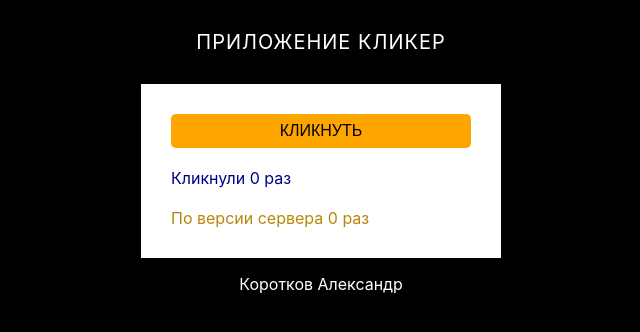
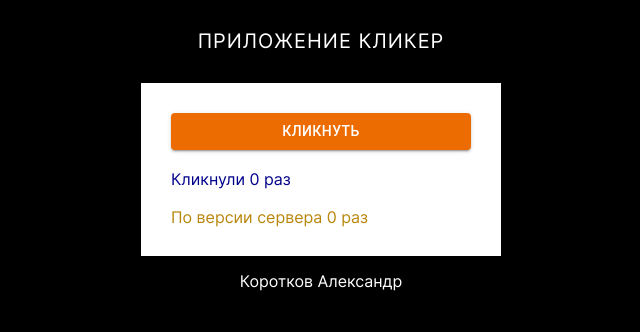
Before and after one commit to alkorotkovv/click, a React (Create React App) app: page / in a window 1280 px wide. Shown: the top 332 px of the page, without its empty margins (319-959 px from the left). Built offline with nearby package versions, Linux system fonts and the light colour scheme.

Commit message:
button from material ui

```diff
--- a/package.json
+++ b/package.json
@@ -4,6 +4,9 @@
   "version": "0.1.0",
   "private": true,
   "dependencies": {
+    "@emotion/react": "^11.11.1",
+    "@emotion/styled": "^11.11.0",
+    "@mui/material": "^5.14.8",
     "@testing-library/jest-dom": "^5.17.0",
     "@testing-library/react": "^13.4.0",
     "@testing-library/user-event": "^13.5.0",
--- a/src/components/Answer/Answer.scss
+++ b/src/components/Answer/Answer.scss
@@ -1,8 +1,4 @@
 .title {
-  margin: 0;
-  padding: 0;
-  display: flex;
-  color: darkblue;
 
   &_yellow {
     color: darkgoldenrod;
--- a/src/components/Main/Main.scss
+++ b/src/components/Main/Main.scss
@@ -8,40 +8,9 @@
   background-color: white;
 }
 
-.button {
-  margin: 0;
-  padding: 8px 20px;
-  display: flex;
-  justify-content: center;
-  color: black;
-  background-color: orange;
-  border: none;
-  border-radius: 5px;
-  font-size: 16px;
-  font-weight: 500;
-  text-transform: uppercase;
-
-  &:hover {
-    cursor: pointer;
-  }
-
-  &_disabled {
-    background-color: gray;
-    cursor: default;
-
-    &:hover {
-      cursor: default;
-    }
-  }
-}
-
 .title {
   margin: 0;
   padding: 0;
   display: flex;
   color: darkblue;
-
-  &_yellow {
-    color: darkgoldenrod;
-  }
 }
--- a/src/components/Main/Main.tsx
+++ b/src/components/Main/Main.tsx
@@ -2,6 +2,7 @@ import './Main.scss';
 import { useState, useRef } from 'react';
 import { useFetch } from '../../hooks/useFetch';
 import { url } from '../../utils/constants'
+import Button from '@mui/material/Button';
 import Answer from '../Answer/Answer';
 
 const Main = () => {
@@ -55,13 +56,14 @@ const Main = () => {
 
   return (
     <main className="content">
-      <button
-        className={!data.loading ? "button" : "button button_disabled"}
+      <Button
+        variant="contained"
+        color="warning"
         onClick={debouncedButtonClick}
         disabled={data.loading}
       >
         {data.loading ? "Загрузка данных" : "Кликнуть"}
-      </button>
+      </Button>
       <p className='title'>Кликнули {count} раз</p>
       <Answer loading={data.loading} data={data.data} error={data.error}/>
     </main>
--- a/src/index.css
+++ /dev/null
@@ -1,13 +0,0 @@
-body {
-  margin: 0;
-  font-family: -apple-system, BlinkMacSystemFont, 'Segoe UI', 'Roboto', 'Oxygen',
-    'Ubuntu', 'Cantarell', 'Fira Sans', 'Droid Sans', 'Helvetica Neue',
-    sans-serif;
-  -webkit-font-smoothing: antialiased;
-  -moz-osx-font-smoothing: grayscale;
-}
-
-code {
-  font-family: source-code-pro, Menlo, Monaco, Consolas, 'Courier New',
-    monospace;
-}
--- /dev/null
+++ b/src/index.scss
@@ -0,0 +1,8 @@
+@import "../vendor/fonts/fonts.css";
+@import "../vendor/normalize.css";
+
+@import "./components/App/App.scss";
+@import "./components/Header/Header.scss";
+@import "./components/Main/Main.scss";
+@import "./components/Footer/Footer.scss";
+@import "./components/Answer/Answer.scss";
--- a/src/index.tsx
+++ b/src/index.tsx
@@ -1,6 +1,6 @@
 import React from 'react';
 import ReactDOM from 'react-dom/client';
-import './index.css';
+import './styles/styles.css';
 import App from '../src/components/App/App';
 import reportWebVitals from './reportWebVitals';
 
--- a/src/styles/styles.css
+++ b/src/styles/styles.css
@@ -1,2 +1,51 @@
 @import "../vendor/fonts/fonts.css";
 @import "../vendor/normalize.css";
+.app {
+  min-height: 100vh;
+  display: flex;
+  flex-direction: column;
+  align-items: center;
+  color: white;
+  background-color: black;
+  font-family: "Inter", Arial, sans-serif;
+  font-style: normal;
+}
+
+.header {
+  margin: 0;
+  padding: 30px;
+  font-size: 20px;
+  letter-spacing: 1px;
+  text-transform: uppercase;
+}
+
+.content {
+  min-width: 300px;
+  margin: 0;
+  padding: 30px;
+  display: flex;
+  flex-direction: column;
+  gap: 20px;
+  background-color: white;
+}
+
+.title {
+  margin: 0;
+  padding: 0;
+  display: flex;
+  color: darkblue;
+}
+
+.header {
+  margin: 0;
+  padding: 30px;
+  font-size: 20px;
+  letter-spacing: 1px;
+  text-transform: uppercase;
+}
+
+.title_yellow {
+  color: darkgoldenrod;
+}
+
+/*# sourceMappingURL=styles.css.map */
```
Also changed, not shown: src/test.js (added), 2 other files (tests, documents, lock files or other folders).
